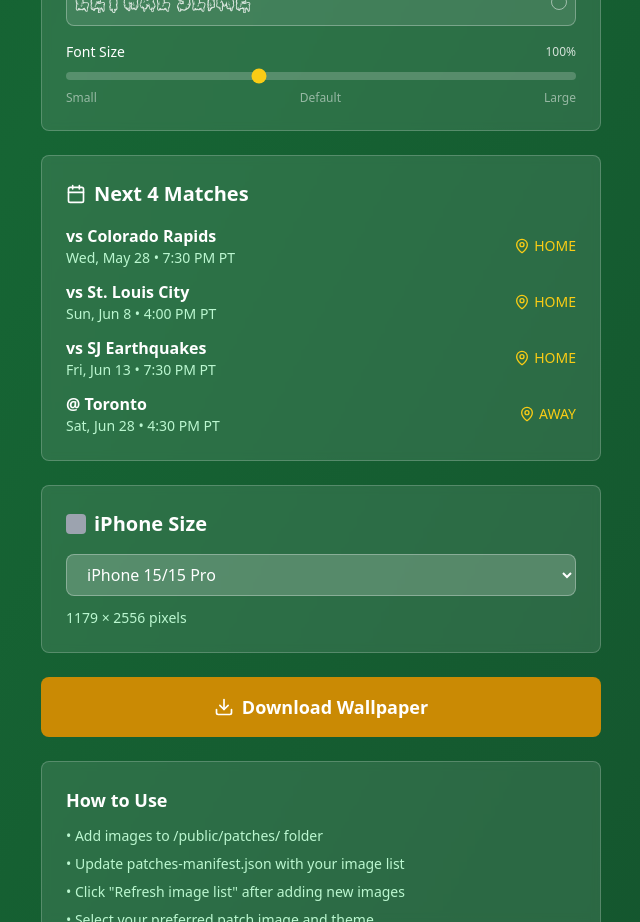
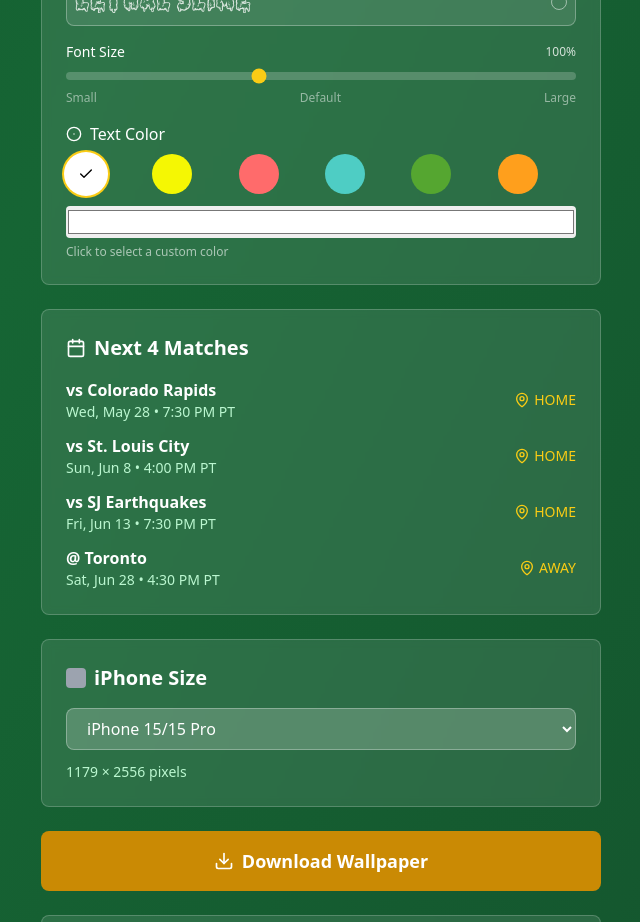
Before and after one commit to sieteunoseis/timbers-wallpaper, a React (Vite) app: page / in a window 1280 px wide. Shown: the part 1120-2042 px from the top of the page, without its empty margins (615-1255 px from the left). Built offline with nearby package versions, Linux system fonts and the light colour scheme.

Commit message:
Enhanced wallpaper generator with text color customization, random font/theme selection, improved patch toggle UI, and fixed match positioning

```diff
--- a/package.json
+++ b/package.json
@@ -1,7 +1,7 @@
 {
   "name": "timbers-wallpaper",
   "private": true,
-  "version": "2.7.8",
+  "version": "2.7.9",
   "type": "module",
   "scripts": {
     "dev": "vite",
--- a/src/App.jsx
+++ b/src/App.jsx
@@ -40,6 +40,9 @@
   });
 
   const [fontSizeMultiplier, setFontSizeMultiplier] = useState(1.0);
+
+  // Default text color (white)
+  const [textColor, setTextColor] = useState("#FFFFFF");
 
   // Use the new hook for patch images
   const { availableImages, isLoadingImages, loadAvailableImages } = usePatchImages();
@@ -164,6 +167,7 @@
               customText={customText}
               selectedFont={selectedFont}
               fontSizeMultiplier={fontSizeMultiplier}
+              textColor={textColor}
             />
           </div>
 
@@ -188,6 +192,8 @@
               setSelectedFont={setSelectedFont}
               fontSizeMultiplier={fontSizeMultiplier}
               setFontSizeMultiplier={setFontSizeMultiplier}
+              textColor={textColor}
+              setTextColor={setTextColor}
             />
 
             {/* Schedule Preview */}
--- a/src/components/TextCustomizer.jsx
+++ b/src/components/TextCustomizer.jsx
@@ -12,6 +12,8 @@
  * @param {Function} props.setSelectedFont - Function to update selected font
  * @param {number} props.fontSizeMultiplier - Multiplier for font size (1.0 is default)
  * @param {Function} props.setFontSizeMultiplier - Function to update font size multiplier
+ * @param {string} props.textColor - Current text color
+ * @param {Function} props.setTextColor - Function to update text color
  * @returns {JSX.Element} Text customizer component
  */
 const TextCustomizer = ({
@@ -20,7 +22,9 @@
   selectedFont,
   setSelectedFont,
   fontSizeMultiplier,
-  setFontSizeMultiplier
+  setFontSizeMultiplier,
+  textColor,
+  setTextColor
 }) => {
   const MAX_LENGTH = 50;
 
@@ -162,6 +166,45 @@
             <span>Large</span>
           </div>
         </div>
+
+        {/* Text Color Picker */}
+        <div>
+          <label className="block text-white mb-2 flex items-center gap-2">
+            <svg xmlns="http://www.w3.org/2000/svg" width="16" height="16" viewBox="0 0 24 24" fill="none" stroke="currentColor" strokeWidth="2" strokeLinecap="round" strokeLinejoin="round">
+              <circle cx="12" cy="12" r="10" />
+              <path d="M12 12h.01" />
+            </svg>
+            Text Color
+          </label>
+          <div className="grid grid-cols-6 gap-2">
+            {['#FFFFFF', '#F5F703', '#FF6B6B', '#4ECDC4', '#55A630', '#FF9F1C'].map(color => (
+              <button
+                key={color}
+                onClick={() => setTextColor(color)}
+                className={`w-10 h-10 rounded-full flex items-center justify-center ${textColor === color ? 'ring-2 ring-offset-2 ring-yellow-400' : ''}`}
+                style={{ backgroundColor: color }}
+                title={color}
+              >
+                {textColor === color && (
+                  <svg xmlns="http://www.w3.org/2000/svg" width="16" height="16" viewBox="0 0 24 24" fill="none" stroke={color === '#FFFFFF' ? '#000000' : '#FFFFFF'} strokeWidth="2" strokeLinecap="round" strokeLinejoin="round">
+                    <path d="M20 6L9 17l-5-5" />
+                  </svg>
+                )}
+              </button>
+            ))}
+          </div>
+          <div className="mt-3">
+            <input
+              type="color"
+              value={textColor}
+              onChange={(e) => setTextColor(e.target.value)}
+              className="w-full h-8 rounded cursor-pointer"
+            />
+            <div className="text-xs text-white/60 mt-1">
+              Click to select a custom color
+            </div>
+          </div>
+        </div>
       </div>
     </div>
   );
--- a/src/components/WallpaperCanvas.jsx
+++ b/src/components/WallpaperCanvas.jsx
@@ -22,6 +22,7 @@
  * @param {string} props.selectedFont - Font family to use for the custom text.
  *                                      Available options: "Another Danger" (caps only), "Avenir", "Verdana" (bold), "Rose", "Urban Jungle" or "Lethal Slime" (caps only)
  * @param {number} props.fontSizeMultiplier - Multiplier for font size (1.0 is default)
+ * @param {string} props.textColor - Color to use for all text elements
  * @returns {null} This component doesn't render UI elements directly
  */
 const WallpaperCanvas = ({
@@ -36,7 +37,8 @@
   showPatchImage = true,
   customText = "PORTLAND TIMBERS",
   selectedFont = "Arial",
-  fontSizeMultiplier = 1.0
+  fontSizeMultiplier = 1.0,
+  textColor = "#FFFFFF"
 }) => {
   const generateWallpaper = useCallback(async () => {
     const canvas = canvasRef.current;
@@ -201,7 +203,7 @@
     // Custom text - clear all previous effects first
     clearTextEffects(ctx);
 
-    ctx.fillStyle = TIMBERS_WHITE;
+    ctx.fillStyle = textColor;
 
     // Set font size and weight based on selected font
     let fontSize, fontWeight;
@@ -343,7 +345,7 @@
 
     // Setup text properties
     ctx.textAlign = 'center';
-    ctx.fillStyle = TIMBERS_WHITE;
+    ctx.fillStyle = textColor;
 
     // Add text shadow for better readability
     ctx.shadowColor = 'rgba(0, 0, 0, 0.7)';
@@ -366,7 +368,7 @@
 
     // Include date/time if requested
     if (includeDateTime) {
-      drawDateAndTime(ctx, width, LOGO_Y, CIRCLE_RADIUS);
+      drawDateAndTime(ctx, width, LOGO_Y, CIRCLE_RADIUS, textColor);
     }
 
     // Schedule section - Horizontal layout in a single row
@@ -382,7 +384,7 @@
 
       // Add debug line to log positions
       const isOverlapping = spaceToFooter < MIN_MATCH_FOOTER_BUFFER;
-      console.log(`Match row position [${isOverlapping ? 'OVERLAP DETECTED' : 'GOOD SPACING'}]:`, {
+      debugLog(`Match row position [${isOverlapping ? 'OVERLAP DETECTED' : 'GOOD SPACING'}]:`, {
         height,
         SCHEDULE_BOTTOM_MARGIN,
         scheduleY: height - SCHEDULE_BOTTOM_MARGIN,
@@ -506,7 +508,7 @@
 
         // Draw date below logo with padding
         clearTextEffects(ctx);
-        ctx.fillStyle = TIMBERS_WHITE;
+        ctx.fillStyle = textColor;
         const dateFont = Math.floor(width * 0.034);
         ctx.font = `bold ${dateFont}px "Avenir Next"`;
         ctx.textAlign = 'center';
@@ -514,7 +516,7 @@
 
         // Draw time below date with padding
         clearTextEffects(ctx);
-        ctx.fillStyle = TIMBERS_GOLD;
+        ctx.fillStyle = textColor;
         const timeFont = Math.floor(width * 0.028);
         ctx.font = `bold ${timeFont}px "Avenir Next"`;
         ctx.textAlign = 'center';
@@ -523,7 +525,7 @@
     }
 
     // Footer
-    ctx.fillStyle = TIMBERS_WHITE;
+    ctx.fillStyle = textColor;
 
     // Set footer font to match selected font
     const footerFontSize = Math.round(24 * fontSizeMultiplier);
@@ -557,7 +559,7 @@
 
     // Keep shadow effects disabled
     clearTextEffects(ctx);
-  }, [canvasRef, dimensions, includeDateTime, includeMatches, nextMatches, selectedBackground, selectedTheme, showPatchImage, customText, selectedFont, fontSizeMultiplier, backgroundThemes]);
+  }, [canvasRef, dimensions, includeDateTime, includeMatches, nextMatches, selectedBackground, selectedTheme, showPatchImage, customText, selectedFont, fontSizeMultiplier, backgroundThemes, textColor]);
 
   // Effect to reset canvas on page unload/refresh
   useEffect(() => {
@@ -617,7 +619,7 @@
         generateWallpaper();
       }, 10);
     }
-  }, [selectedBackground, selectedTheme, dimensions, nextMatches, includeDateTime, includeMatches, canvasRef, generateWallpaper, showPatchImage, customText, selectedFont, fontSizeMultiplier]);
+  }, [selectedBackground, selectedTheme, dimensions, nextMatches, includeDateTime, includeMatches, canvasRef, generateWallpaper, showPatchImage, customText, selectedFont, fontSizeMultiplier, textColor]);
 
   return null;
 };
--- a/src/utils/dateFormatters.js
+++ b/src/utils/dateFormatters.js
@@ -117,11 +117,10 @@
  * @param {number} width - Canvas width
  * @param {number} logoY - Y position of the logo
  * @param {number} circleRadius - Radius of the circular logo
+ * @param {string} textColor - Color to use for text elements
  */
-export const drawDateAndTime = (ctx, width, logoY, circleRadius) => {
+export const drawDateAndTime = (ctx, width, logoY, circleRadius, textColor = '#FFFFFF') => {
   if (!ctx) return;
-
-  const TIMBERS_WHITE = '#FFFFFF';
 
   // Get current date/time
   const now = new Date();
@@ -144,7 +143,7 @@
   clearTextEffects(ctx);
 
   // Draw date
-  ctx.fillStyle = TIMBERS_WHITE;
+  ctx.fillStyle = textColor;
   ctx.textBaseline = 'middle';
   ctx.textAlign = 'center';
 
@@ -156,7 +155,7 @@
   clearTextEffects(ctx);
 
   // Set up time text properties
-  ctx.fillStyle = TIMBERS_WHITE;
+  ctx.fillStyle = textColor;
   ctx.textBaseline = 'middle';
   ctx.textAlign = 'center';
   const timeFont = Math.floor(width * 0.18);
```
Also changed, not shown: 1 other file (tests, documents, lock files or other folders).
